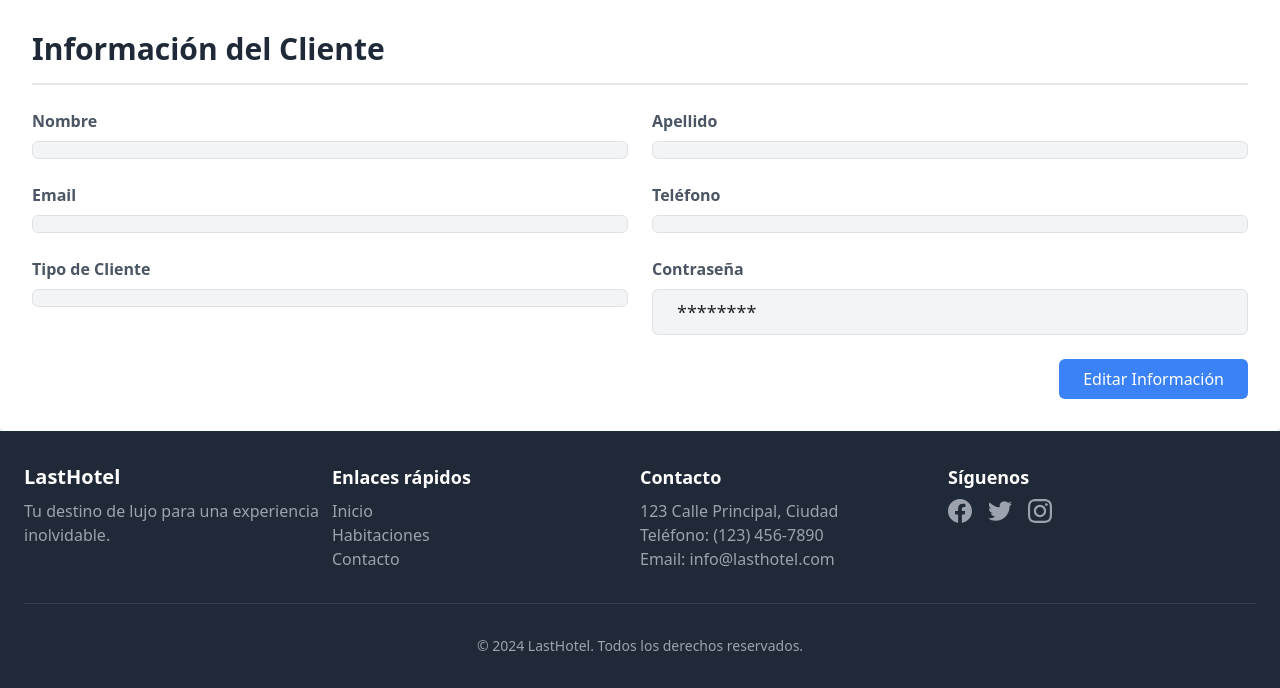
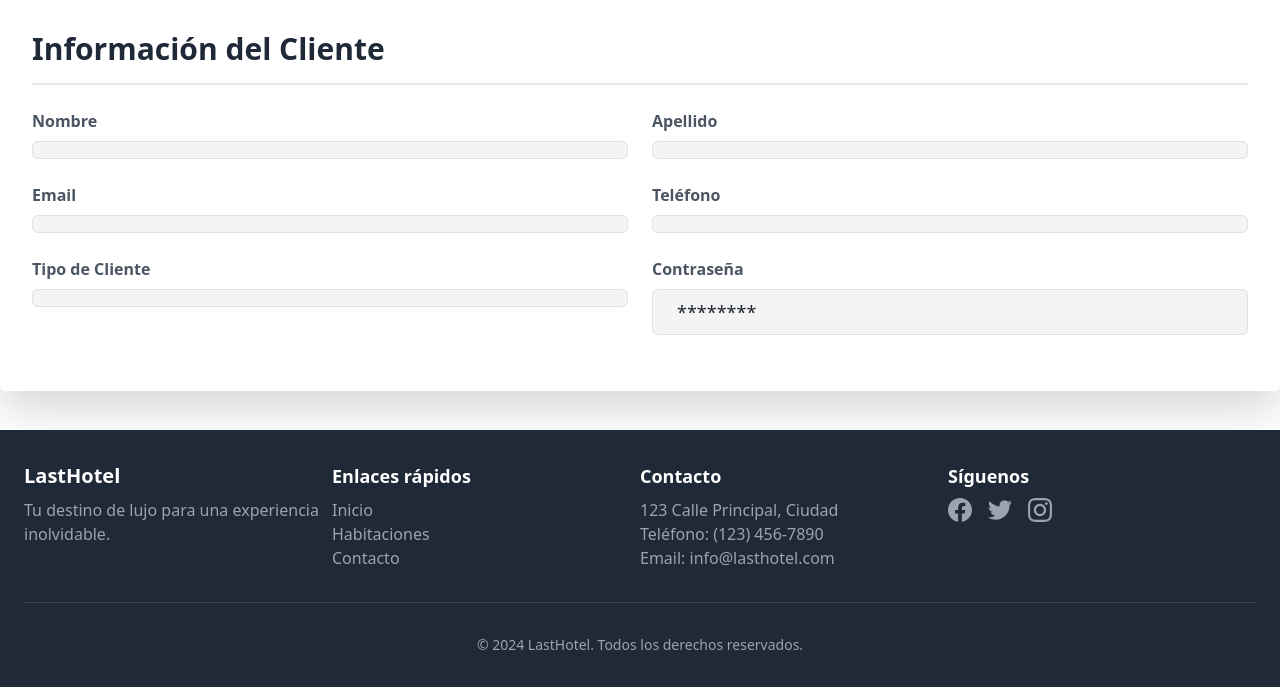
Before and after one commit to Acedi-a/Laravel-Hotel, a PHP site: template views/main/perfil.php in a window 1280 px wide. Shown: the part 113-801 px from the top of the page. Run offline with PHP 8.4, Linux system fonts and the light colour scheme; the template is opened without the code that fills it, so the values that code supplies are empty; some libraries are stand-ins or nearby versions.

Commit message:
arreglo de bugs

```diff
--- a/views/admin/clientes.php
+++ b/views/admin/clientes.php
@@ -6,9 +6,9 @@
 
     <div class="flex justify-between items-center mb-6">
         <div class="flex space-x-2">
-            <a href="admin/crear" style="text-decoration: none;" class="bg-gradient-to-r from-purple-600 to-indigo-600 text-white px-6 py-3 rounded-full font-semibold shadow-md hover:from-purple-700 hover:to-indigo-700 transition duration-300 ease-in-out transform hover:-translate-y-1 hover:scale-105">
-                <i class="fas fa-plus-circle mr-2"></i>Crear Nuevo
-            </a>
+<!--            <a href="admin/crear" style="text-decoration: none;" class="bg-gradient-to-r from-purple-600 to-indigo-600 text-white px-6 py-3 rounded-full font-semibold shadow-md hover:from-purple-700 hover:to-indigo-700 transition duration-300 ease-in-out transform hover:-translate-y-1 hover:scale-105">-->
+<!--                <i class="fas fa-plus-circle mr-2"></i>Crear Nuevo-->
+<!--            </a>-->
 
             <button class="bg-white text-indigo-600 px-6 py-3 rounded-full font-semibold shadow-md hover:bg-indigo-50 transition duration-300 ease-in-out">
                 <i class="fas fa-filter mr-2"></i>Filtrar
--- a/views/main/perfil.php
+++ b/views/main/perfil.php
@@ -49,9 +49,5 @@
         </div>
     </div>
 
-    <!-- Botón de Editar -->
-    <div class="flex justify-end">
-        <a href="#" class="bg-blue-500 text-white px-6 py-2 rounded-md
-        hover:bg-blue-600 transition duration-300">Editar Información</a>
-    </div>
+
 </div>
```
